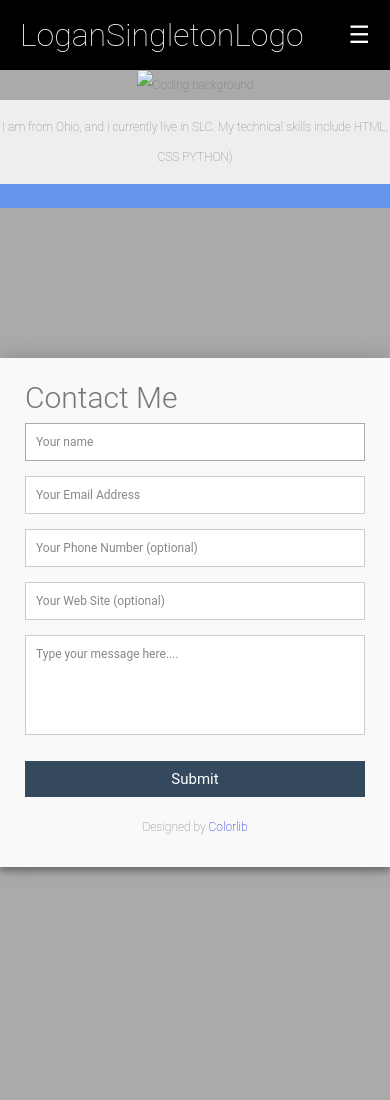
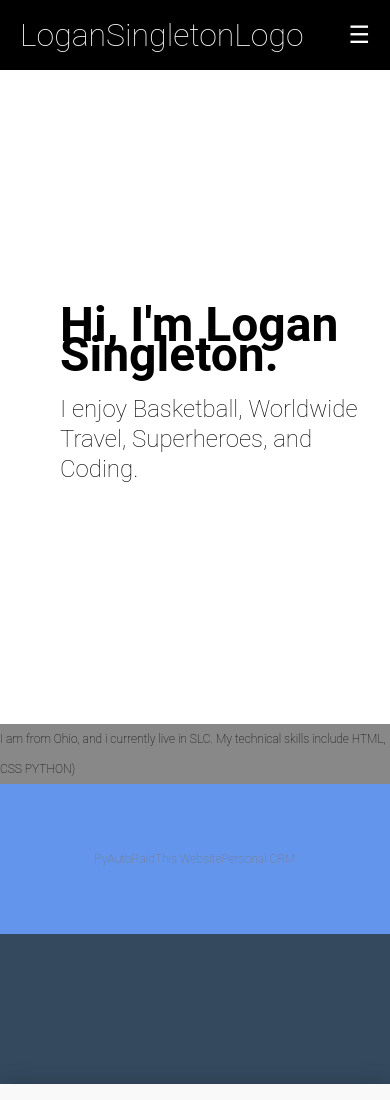
Before and after one commit to SnoopLawg/LS-Portfolio-Website, a plain HTML site: page index.html in a window 390 px wide. Shown: the top 1100 px of the page. Before the commit the page ends 1017 px from the top, so only its background shows below. Drawn offline with Linux system fonts and the light colour scheme.

Commit message:
Dropwdon on mobile mess up and skills and projects

```diff
--- a/Homepage.css
+++ b/Homepage.css
@@ -40,6 +40,7 @@ li {
     display: flex;
     gap: 1em;
     font-size: 18px;
+    overflow: visible;
 }
 
 .menu li:hover {
@@ -64,6 +65,10 @@ input[type=checkbox] {
 
 /* My Name Is div*/
 .intro-div {
+    background-color: white;
+    padding-top: 20em;
+    padding-bottom: 20em;
+    padding-left: 5em;
     display: flex;
     justify-content: center;
     align-items: center;
@@ -76,15 +81,24 @@ input[type=checkbox] {
 }
 
 .intro-text-left {
-    position: absolute;
-    top: 20em;
-    left: 5em;
-    color: #FFF;
+    padding: auto;
+    width: 100%;
+    color: black;
     font-size: x-large;
 }
 
 .intro-text-left h1 {
     padding-bottom: .5em;
+}
+
+/* ABOUT ME */
+.about-me {
+    width: 100%;
+    background-color: #888;
+}
+
+.about-me p {
+    color: black;
 }
 
 /* CONTACT FORM*/
@@ -109,7 +123,7 @@ body {
     font-size: 12px;
     line-height: 30px;
     color: #777;
-    background: #aaa;
+    background: #34495e;
 }
 
 .container {
@@ -241,6 +255,11 @@ fieldset {
 
 
 @media (max-width: 768px) {
+    .navbar {
+        width: 100%;
+        position: sticky;
+    }
+
     .menu {
         display: none;
         position: absolute;
@@ -281,40 +300,23 @@ fieldset {
     }
 }
 
+
+
 /* BODY */
 
 
-.about-me {
-    background-color: rgb(255, 255, 255);
-    margin: 0 auto;
-    text-align: center;
-    opacity: 0.8;
-    padding: 1em 0;
-}
+
 
 .projects {
     background-color: cornflowerblue;
     display: flex;
-    margin: 0 auto
+    flex-direction: row;
+    margin: 0 auto;
+    padding: 5em;
+    justify-content: center;
 }
 
-.project1 {
-    background-color: rgb(82, 27, 83);
+.project1 .project2 .project3 {
+    width: 100%;
 
-    margin: 1em auto;
-    float: left;
 }
-
-.project2 {
-    background-color: rgb(154, 163, 71);
-
-    margin: 1em auto;
-    float: left;
-}
-
-.project3 {
-    background-color: rgb(28, 131, 114);
-
-    float: left;
-    margin: 1em auto;
-}
--- a/index.html
+++ b/index.html
@@ -31,7 +31,7 @@
     <div class="page-layout">
         <div class="intro-div">
             <!--Hi, I'm Logan Singleton. I enjoy Basketball, Worldwide Travel, Superheroes, and Coding.-->
-            <img src="Assets\markus-spiske-JT1AI1nKWhg-unsplash.jpg" alt="Coding background">
+            <!--<img src="Assets\markus-spiske-JT1AI1nKWhg-unsplash.jpg" alt="Coding background">-->
             <div class="intro-text-left">
                 <h1>Hi, I'm Logan Singleton.</h1>
                 <p>I enjoy Basketball, Worldwide Travel, Superheroes, and Coding.</p>
@@ -43,13 +43,13 @@
         </div>
         <div class="projects">
             <div class="project1">
-                <!--PyAutoRaid-->
+                PyAutoRaid
             </div>
             <div class="project2">
-                <!--This Website-->
+                This Website
             </div>
             <div class="project3">
-                <!--Personal CRM-->
+                Personal CRM
             </div>
         </div>
         <div class="container">
```
